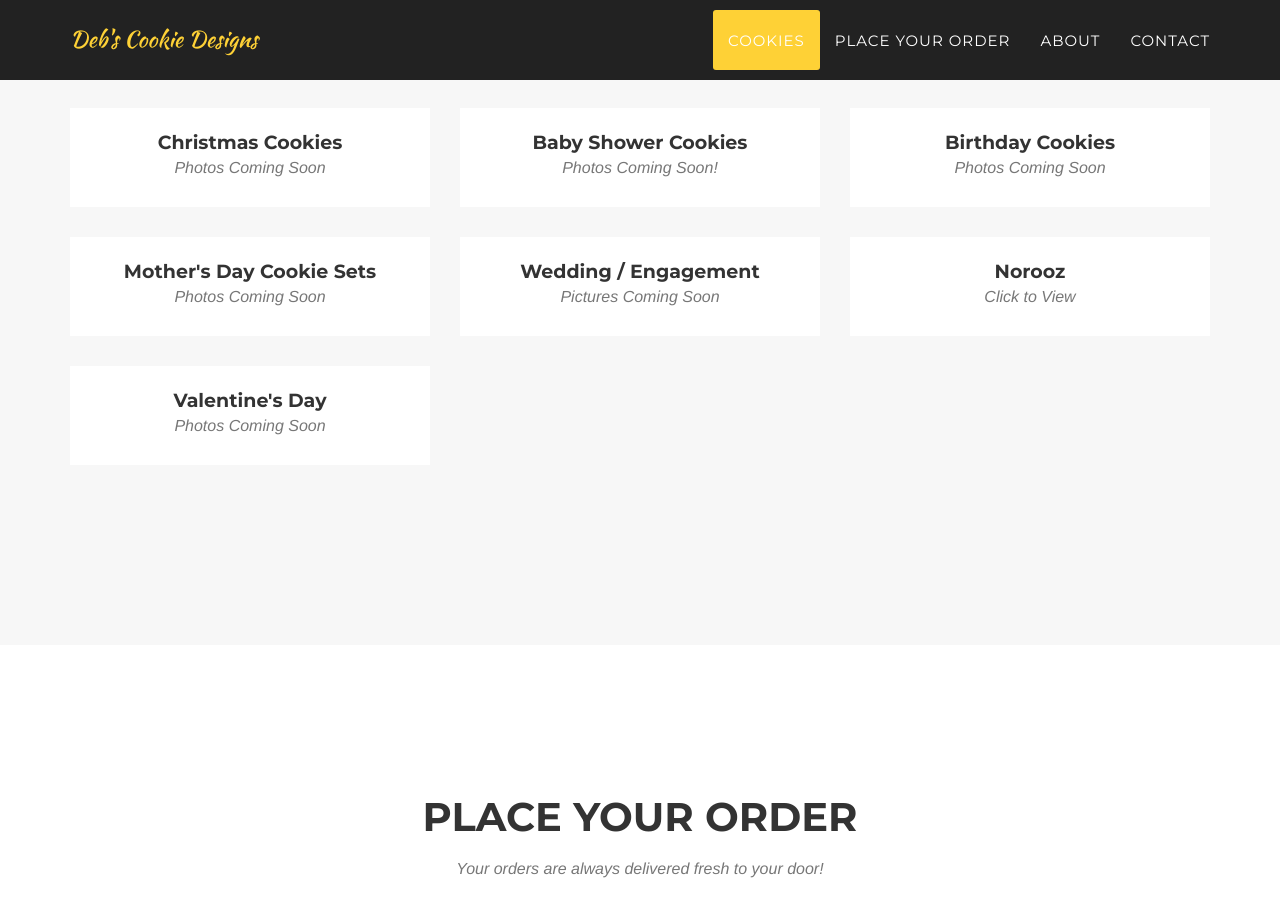
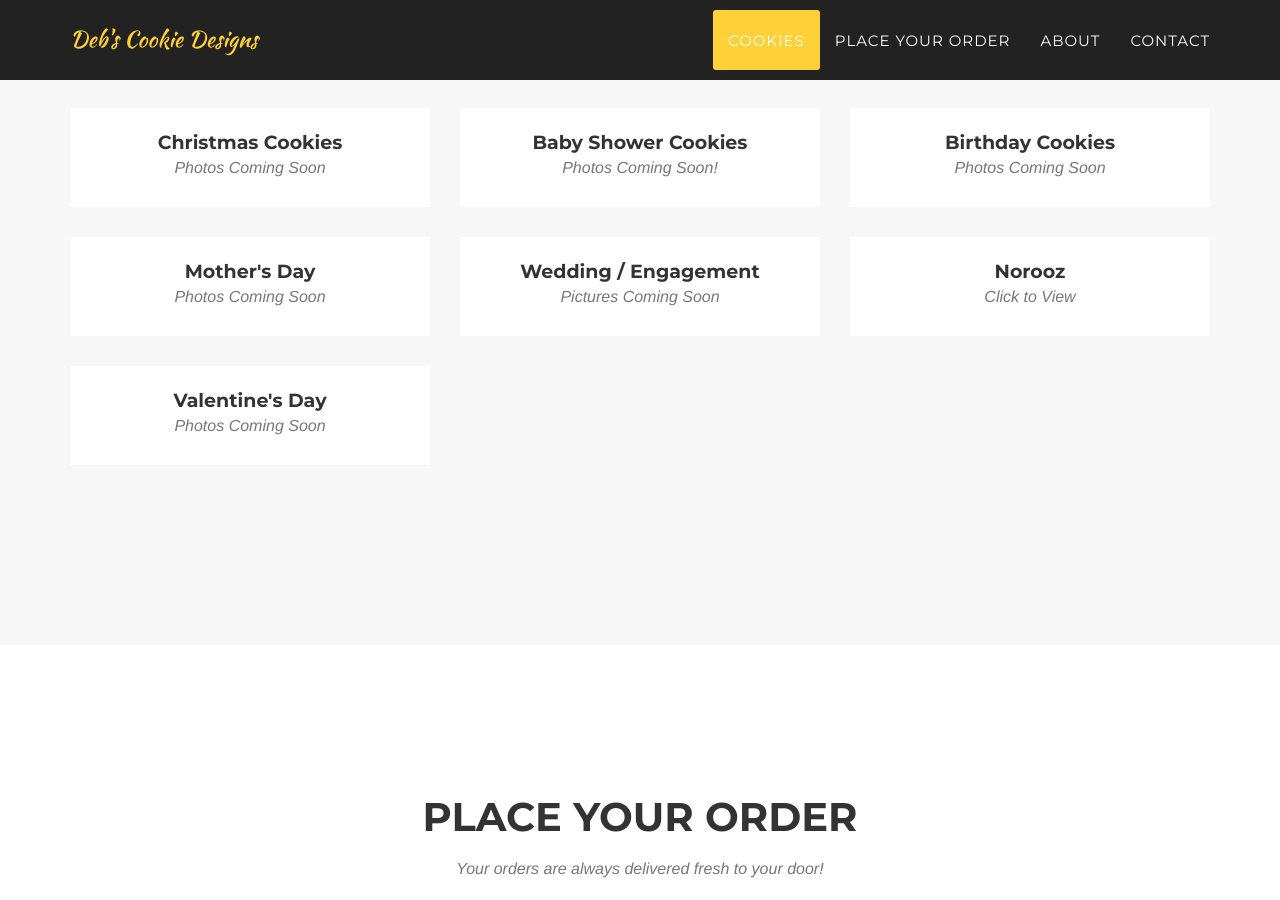
Before and after one commit to DEB72/Cookie, a Jekyll site: the page built from _posts/2014-07-15-project-4.markdown, in a window 1280 px wide and 900 px high, scrolled down 957 px. Built offline with Jekyll 4.4.1, drawn with Linux system fonts in a browser that asks for light colours; some web fonts are replaced.

Commit message:
Update 2014-07-15-project-4.markdown

```diff
--- a/_posts/2014-07-15-project-4.markdown
+++ b/_posts/2014-07-15-project-4.markdown
@@ -1,5 +1,5 @@
 ---
-title: Mother's Day Cookie Sets
+title: Mother's Day
 subtitle: Photos Coming Soon
 layout: default
 modal-id: 4
```
Also changed, not shown: other parts of _posts/2014-07-15-project-4.markdown (+1 -1 lines).
